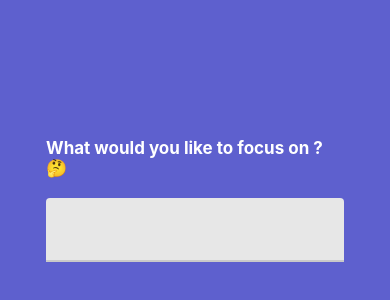
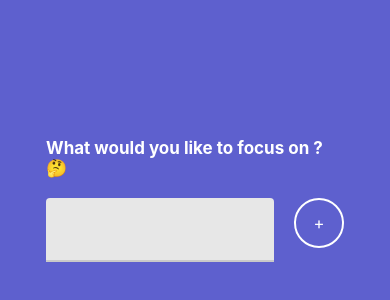
Before and after one commit to aureliasegarra/focusTimer, a React Native app: screen / in a window 390 px wide. Shown: the part 34-334 px from the top of the page. Built offline with nearby package versions, Linux system fonts and the light colour scheme.

Commit message:
:construction: add RoundedButton component

```diff
--- /dev/null
+++ b/src/components/RoundedButton.js
@@ -0,0 +1,29 @@
+import React from "react";
+import  { TouchableOpacity, Text, StyleSheet } from "react-native";
+
+export const RoundedButton = ({
+  style = {},
+  textStyle = {},
+  size = 125,
+  ...props
+}) => {
+
+ return (
+   <TouchableOpacity style={[styles(size).radius, style]}>
+   <Text style={[styles(size).text, textStyle]}>{props.title}</Text>
+   </TouchableOpacity>
+ )
+}
+
+const styles = (size) => StyleSheet.create({
+  radius: {
+    borderRadius: size / 2,
+    width: size,
+    height: size,
+    alignItems: 'center',
+    justifyContent: 'center',
+    borderColor: 'white',
+    borderWidth: 2,
+  },
+  text: { color: 'white', fontSize: size / 3},
+})
--- a/src/features/focus/Focus.js
+++ b/src/features/focus/Focus.js
@@ -1,6 +1,7 @@
 import React from 'react';
 import { View, Text, StyleSheet } from 'react-native';
 import { TextInput } from 'react-native-paper';
+import { RoundedButton } from '../../components/RoundedButton';
 
 export const Focus = () => {
   return (
@@ -8,7 +9,8 @@
       <View style={styles.titleContainer}>
         <Text style={styles.title}>What would you like to focus on ? 🤔</Text>
         <View style={styles.inputContainer}>
-          <TextInput />
+          <TextInput style={{ flex: 1, marginRight: 20 }} />
+          <RoundedButton size={50} title="+" />
         </View>
       </View>
     </View>
@@ -32,6 +34,7 @@
   },
   inputContainer: {
     paddingTop: 20,
+    flexDirection: 'row',
   }
 });
 
```
